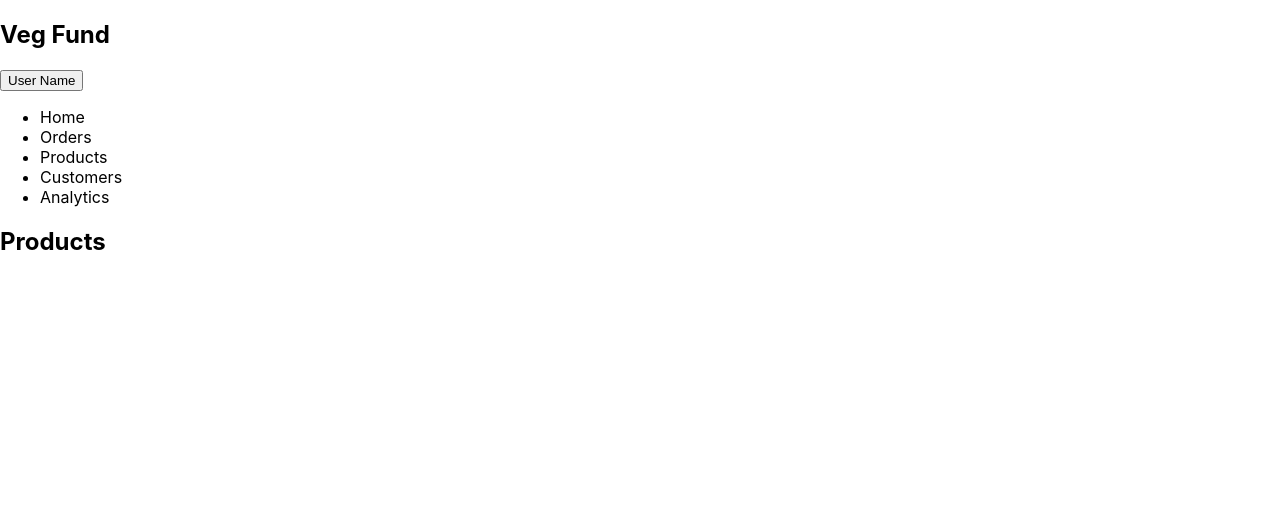
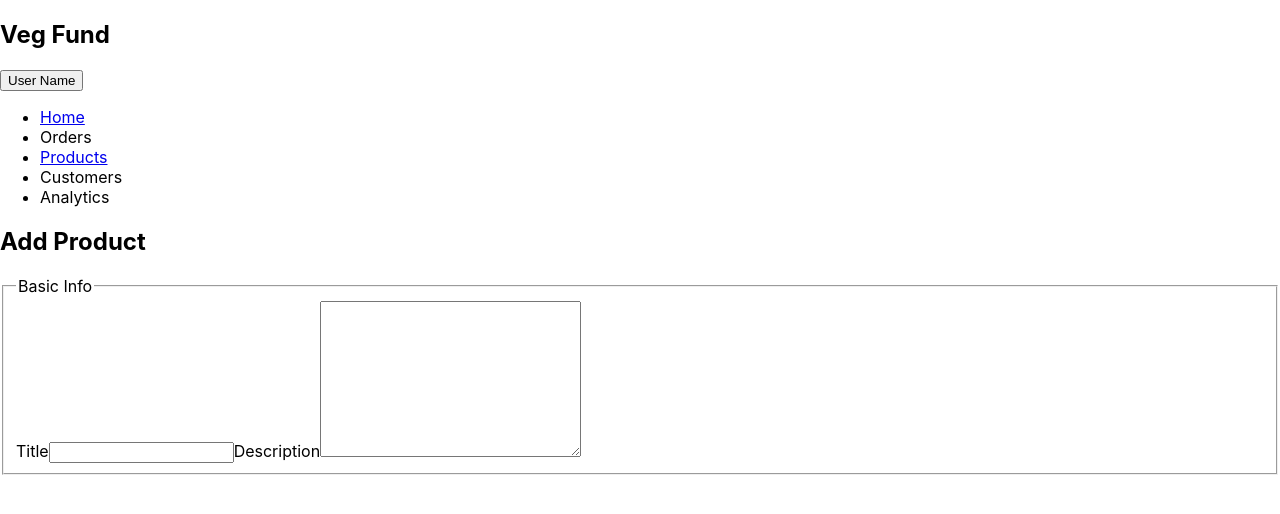
Before and after one commit to QuercusTaliare/productDemo, a React (Create React App) app: page /products/addProduct in a window 1280 px wide. Shown: the top 514 px of the page. Built offline with nearby package versions, Linux system fonts and the light colour scheme.

Commit message:
added addProduct component; started to build out product form

```diff
--- a/src/App.js
+++ b/src/App.js
@@ -6,6 +6,7 @@ import Header from './components/Header';
 import MainNav from './components/MainNav';
 import Home from './components/Home';
 import Products from './components/Products';
+import addProduct from './components/addProduct';
 
 class App extends Component {
 
@@ -19,17 +20,13 @@ class App extends Component {
 
         <main>
 
-          <MainNav />
-
           <BrowserRouter>
 
-            <Switch>
+            <MainNav />
 
-              <Route exact path="/" component={Home}></Route>
-              <Route path="/products" component={Products}></Route>
-
-            </Switch>
-
+            <Route exact path="/" component={Home}></Route>
+            <Route exact path="/products" component={Products}></Route>
+            <Route path="/products/addProduct" component={addProduct}></Route>
 
           </BrowserRouter>
 
--- a/src/components/MainNav.js
+++ b/src/components/MainNav.js
@@ -1,4 +1,5 @@
 import React, { Component } from 'react';
+import { BrowserRouter, Link } from 'react-router-dom';
 
 class MainNav extends Component {
 
@@ -8,9 +9,9 @@ class MainNav extends Component {
 
       <nav>
         <ul>
-          <li>Home</li>
+          <li><Link to={"/"}>Home</Link></li>
           <li>Orders</li>
-          <li>Products</li>
+          <li><Link to={"/products"}>Products</Link></li>
           <li>Customers</li>
           <li>Analytics</li>
         </ul>
--- a/src/components/Products.js
+++ b/src/components/Products.js
@@ -1,4 +1,5 @@
 import React, { Component } from 'react';
+import { Link } from 'react-router-dom';
 
 class Products extends Component {
 
@@ -6,7 +7,17 @@ class Products extends Component {
 
     return (
 
-      <h2>Products</h2>
+      <>
+        <h2>Products</h2>
+        <div>
+          <button>Export</button>
+          <button>Import</button>
+        </div>
+
+        <Link to="/products/addProduct">
+          Add Product
+        </Link>
+      </>
 
     )
 
--- /dev/null
+++ b/src/components/addProduct.js
@@ -0,0 +1,41 @@
+import React, { Component } from 'react';
+
+class addProduct extends Component {
+
+  render() {
+
+    return (
+
+      <>
+
+        <h2>Add Product</h2>
+        <form action="">
+
+          <fieldset>
+
+            <legend>Basic Info</legend>
+
+            <label htmlFor="productTitle">
+              <span>Title</span>
+              <input type="text" id="productTitle" />
+            </label>
+
+            <label htmlFor="productDesc">
+              <span>Description</span>
+              <textarea name="productDesc" id="productDesc" cols="30" rows="10"></textarea>
+            </label>
+
+
+          </fieldset>
+
+        </form>
+
+      </>
+
+    )
+
+  }
+
+}
+
+export default addProduct;
```
